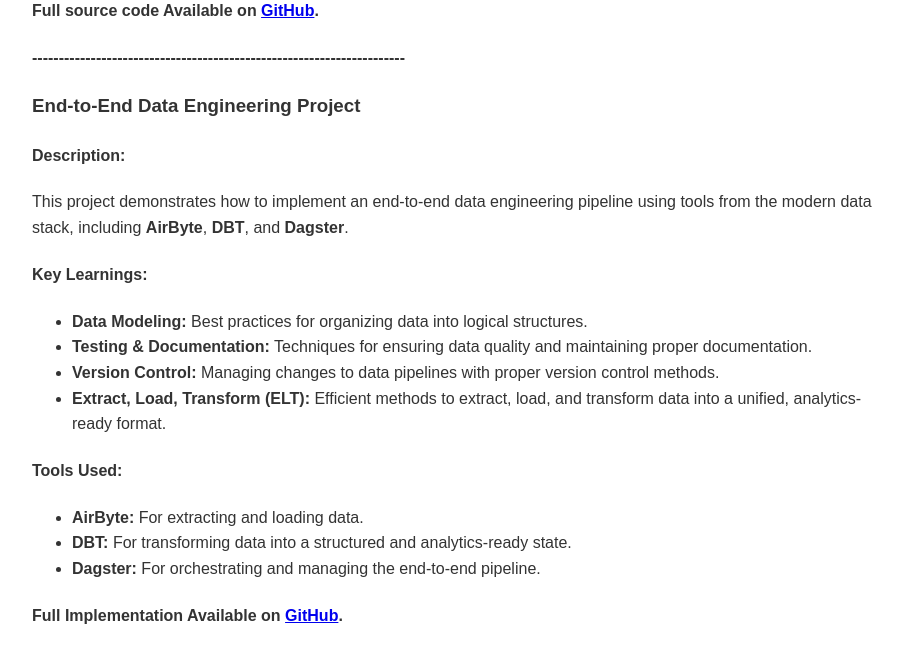
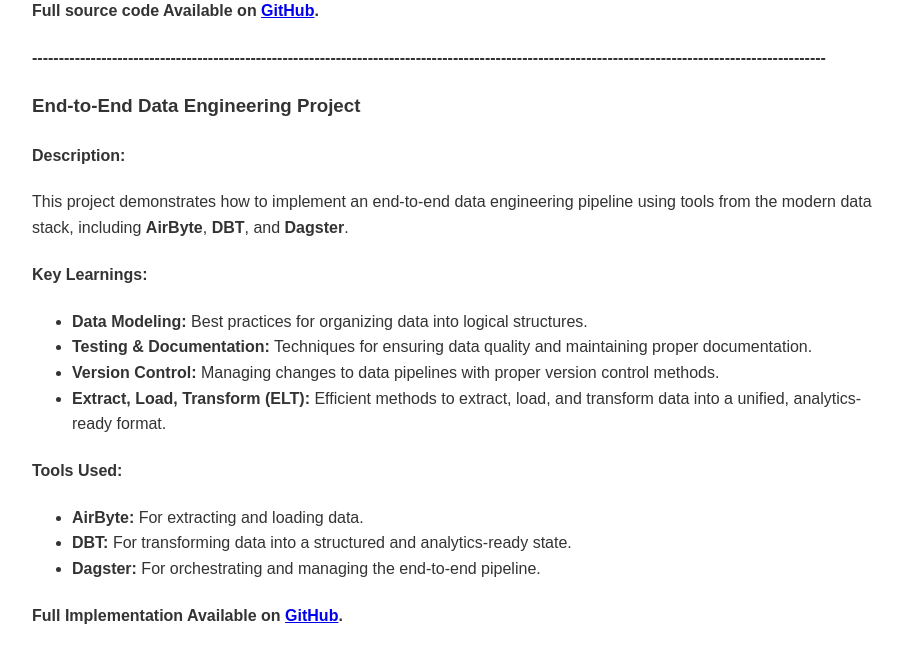
Before and after one commit to wathela/wathela.github.io, a Jekyll site: the page built from data-engineering.md, in a window 1280 px wide and 900 px high, scrolled down 2192 px, cut to the strip 211-874 px from the top of the window. Shown: the whole strip, without its empty margins (174-1076 px from the left). Built offline with Jekyll 4.4.1, drawn with Linux system fonts in a browser that asks for light colours.

```diff
--- a/data-engineering.md
+++ b/data-engineering.md
@@ -50,7 +50,7 @@
 
     <!-- End-to-End Data Engineering Project -->
     <div id="end-to-end-data-engineering-project">
-        <h4>----------------------------------------------------------------------</h4>
+        <h4>-----------------------------------------------------------------------------------------------------------------------------------------------------</h4>
         <h4></h4>
         <h3>End-to-End Data Engineering Project</h3>
         <h4>Description:</h4>
```
